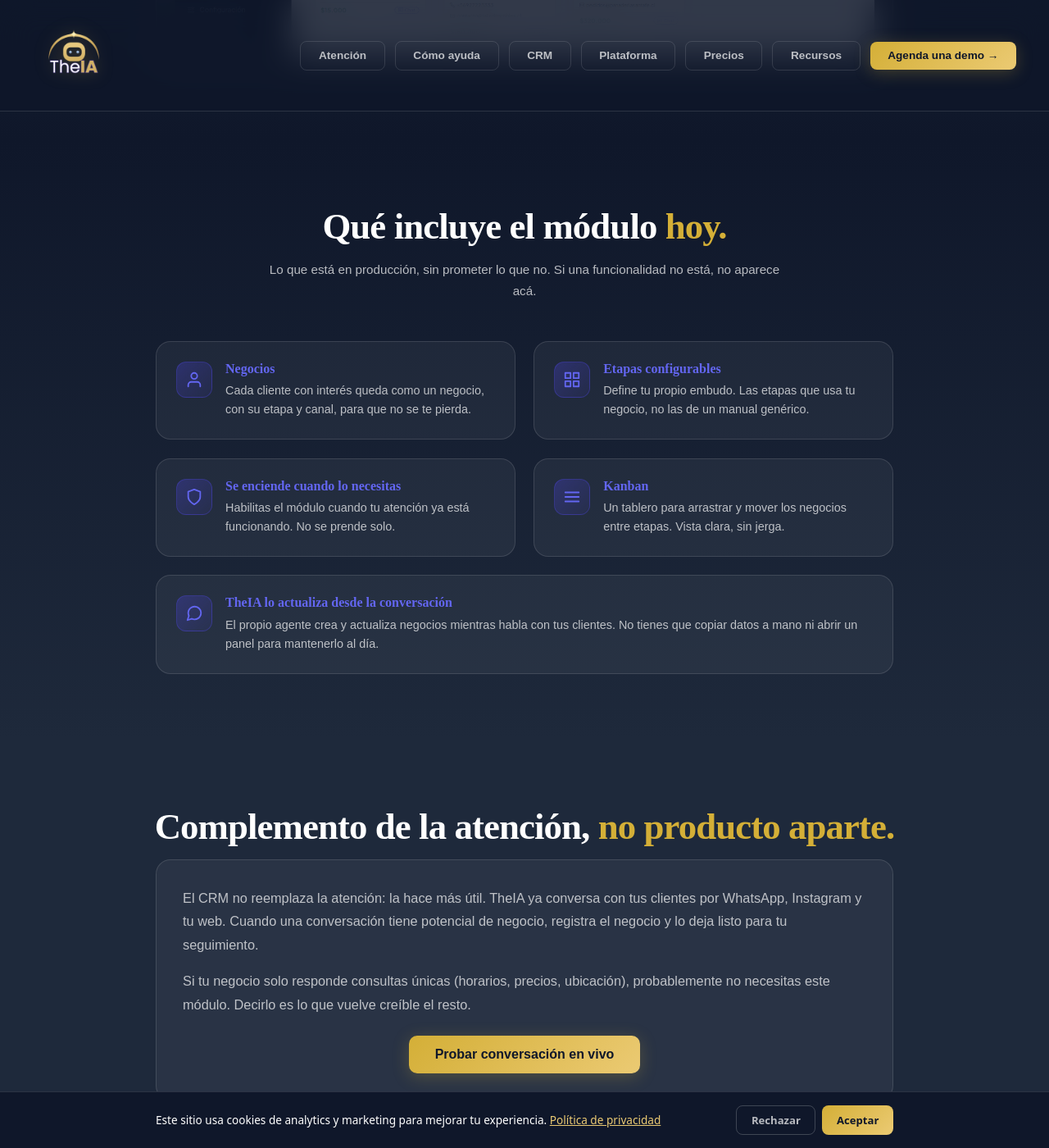
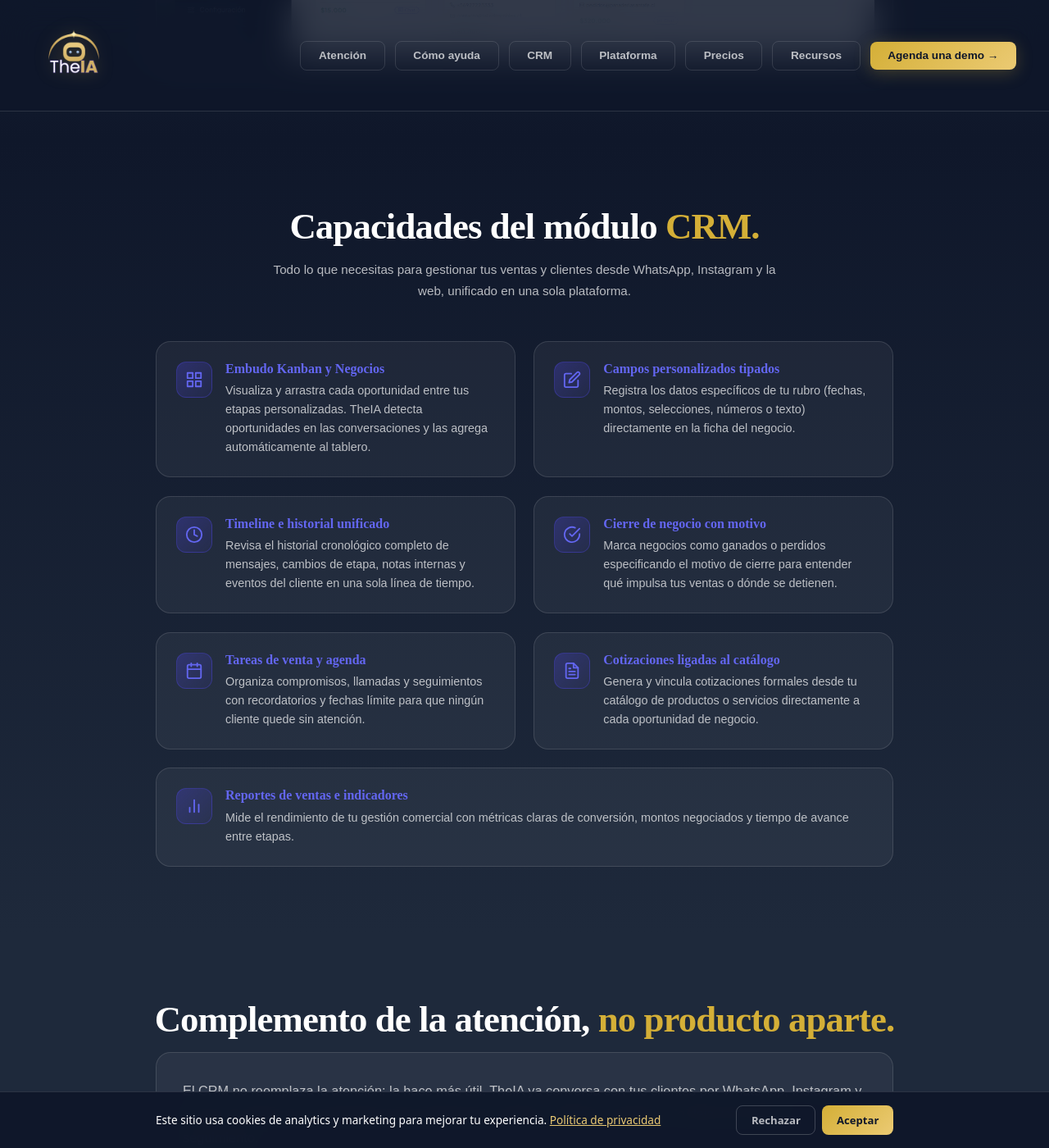
Before and after one commit to rodmera/theia-landing, a Jekyll site: the page crm.html, which Jekyll copies as it is, in a window 1280 px wide and 1400 px high, scrolled down 1667 px. Shown: the whole window at 82% size. Built offline with Jekyll 4.4.1, drawn with Linux system fonts in a browser that asks for light colours; a script that is not in the unit is left out; some of the changed text lies outside the part shown.

Commit message:
feat(crm): evoluciona crm.html a pagina completa de modulo CRM (HU-WEB-019)

```diff
--- a/crm.html
+++ b/crm.html
@@ -483,35 +483,6 @@
       grid-column: 1 / -1;
     }
 
-    /* Qué viene después */
-    .next {
-      padding: 4rem 0 5rem;
-      background: var(--bg);
-    }
-
-    .next-card {
-      max-width: 760px;
-      margin: 0 auto;
-      background: var(--glass);
-      border: 1px solid var(--glass-border);
-      border-radius: 18px;
-      padding: 1.7rem;
-    }
-
-    .next-card h2 {
-      font-family: 'Merriweather', serif;
-      font-weight: 700;
-      font-size: 1.25rem;
-      margin-bottom: 0.85rem;
-      color: var(--text);
-    }
-
-    .next-card p {
-      color: var(--text-sub);
-      font-size: 0.95rem;
-      line-height: 1.7;
-    }
-
     /* CTA Final */
     .cta-final {
       padding: 5rem 0;
@@ -775,22 +746,10 @@
 
   <section class="features">
     <div class="container">
-      <h2 class="section-title reveal">Qué incluye el módulo <span class="gold">hoy.</span></h2>
-      <p class="section-sub reveal">Lo que está en producción, sin prometer lo que no. Si una funcionalidad no está, no aparece acá.</p>
+      <h2 class="section-title reveal">Capacidades del módulo <span class="gold">CRM.</span></h2>
+      <p class="section-sub reveal">Todo lo que necesitas para gestionar tus ventas y clientes desde WhatsApp, Instagram y la web, unificado en una sola plataforma.</p>
       <div class="features-grid">
-        <div class="feature-card reveal">
-          <div class="feature-icon">
-            <svg xmlns="http://www.w3.org/2000/svg" width="22" height="22" viewBox="0 0 24 24" fill="none" stroke="var(--indigo-light)" stroke-width="2" stroke-linecap="round" stroke-linejoin="round">
-              <path d="M20 21v-2a4 4 0 0 0-4-4H8a4 4 0 0 0-4 4v2" />
-              <circle cx="12" cy="7" r="4" />
-            </svg>
-          </div>
-          <div>
-            <div class="feature-name">Negocios</div>
-            <p class="feature-desc">Cada cliente con interés queda como un negocio, con su etapa y canal, para que no se te pierda.</p>
-          </div>
-        </div>
-        <div class="feature-card reveal">
+        <div class="feature-card reveal" data-hu-crm="HU-CRM-001">
           <div class="feature-icon">
             <svg xmlns="http://www.w3.org/2000/svg" width="22" height="22" viewBox="0 0 24 24" fill="none" stroke="var(--indigo-light)" stroke-width="2" stroke-linecap="round" stroke-linejoin="round">
               <rect x="3" y="3" width="7" height="7" />
@@ -800,43 +759,86 @@
             </svg>
           </div>
           <div>
-            <div class="feature-name">Etapas configurables</div>
-            <p class="feature-desc">Define tu propio embudo. Las etapas que usa tu negocio, no las de un manual genérico.</p>
+            <div class="feature-name">Embudo Kanban y Negocios</div>
+            <p class="feature-desc">Visualiza y arrastra cada oportunidad entre tus etapas personalizadas. TheIA detecta oportunidades en las conversaciones y las agrega automáticamente al tablero.</p>
           </div>
         </div>
-        <div class="feature-card reveal">
+        <div class="feature-card reveal" data-hu-crm="HU-CRM-006">
           <div class="feature-icon">
             <svg xmlns="http://www.w3.org/2000/svg" width="22" height="22" viewBox="0 0 24 24" fill="none" stroke="var(--indigo-light)" stroke-width="2" stroke-linecap="round" stroke-linejoin="round">
-              <path d="M12 22s8-4 8-10V5l-8-3-8 3v7c0 6 8 10 8 10z" />
+              <path d="M11 4H4a2 2 0 0 0-2 2v14a2 2 0 0 0 2 2h14a2 2 0 0 0 2-2v-7" />
+              <path d="M18.5 2.5a2.121 2.121 0 0 1 3 3L12 15l-4 1 1-4 9.5-9.5z" />
             </svg>
           </div>
           <div>
-            <div class="feature-name">Se enciende cuando lo necesitas</div>
-            <p class="feature-desc">Habilitas el módulo cuando tu atención ya está funcionando. No se prende solo.</p>
+            <div class="feature-name">Campos personalizados tipados</div>
+            <p class="feature-desc">Registra los datos específicos de tu rubro (fechas, montos, selecciones, números o texto) directamente en la ficha del negocio.</p>
           </div>
         </div>
-        <div class="feature-card reveal">
+        <div class="feature-card reveal" data-hu-crm="HU-CRM-008">
           <div class="feature-icon">
             <svg xmlns="http://www.w3.org/2000/svg" width="22" height="22" viewBox="0 0 24 24" fill="none" stroke="var(--indigo-light)" stroke-width="2" stroke-linecap="round" stroke-linejoin="round">
-              <line x1="3" y1="6" x2="21" y2="6" />
-              <line x1="3" y1="12" x2="21" y2="12" />
-              <line x1="3" y1="18" x2="21" y2="18" />
+              <circle cx="12" cy="12" r="10" />
+              <polyline points="12 6 12 12 16 14" />
             </svg>
           </div>
           <div>
-            <div class="feature-name">Kanban</div>
-            <p class="feature-desc">Un tablero para arrastrar y mover los negocios entre etapas. Vista clara, sin jerga.</p>
+            <div class="feature-name">Timeline e historial unificado</div>
+            <p class="feature-desc">Revisa el historial cronológico completo de mensajes, cambios de etapa, notas internas y eventos del cliente en una sola línea de tiempo.</p>
           </div>
         </div>
-        <div class="feature-card reveal feature-card-wide">
+        <div class="feature-card reveal" data-hu-crm="HU-CRM-011">
           <div class="feature-icon">
             <svg xmlns="http://www.w3.org/2000/svg" width="22" height="22" viewBox="0 0 24 24" fill="none" stroke="var(--indigo-light)" stroke-width="2" stroke-linecap="round" stroke-linejoin="round">
-              <path d="M21 11.5a8.38 8.38 0 0 1-.9 3.8 8.5 8.5 0 0 1-7.6 4.7 8.38 8.38 0 0 1-3.8-.9L3 21l1.9-5.7a8.38 8.38 0 0 1-.9-3.8 8.5 8.5 0 0 1 4.7-7.6 8.38 8.38 0 0 1 3.8-.9h.5a8.48 8.48 0 0 1 8 8v.5z" />
+              <path d="M22 11.08V12a10 10 0 1 1-5.93-9.14" />
+              <polyline points="22 4 12 14.01 9 11.01" />
             </svg>
           </div>
           <div>
-            <div class="feature-name">TheIA lo actualiza desde la conversación</div>
-            <p class="feature-desc">El propio agente crea y actualiza negocios mientras habla con tus clientes. No tienes que copiar datos a mano ni abrir un panel para mantenerlo al día.</p>
+            <div class="feature-name">Cierre de negocio con motivo</div>
+            <p class="feature-desc">Marca negocios como ganados o perdidos especificando el motivo de cierre para entender qué impulsa tus ventas o dónde se detienen.</p>
+          </div>
+        </div>
+        <div class="feature-card reveal" data-hu-crm="HU-CRM-012">
+          <div class="feature-icon">
+            <svg xmlns="http://www.w3.org/2000/svg" width="22" height="22" viewBox="0 0 24 24" fill="none" stroke="var(--indigo-light)" stroke-width="2" stroke-linecap="round" stroke-linejoin="round">
+              <rect x="3" y="4" width="18" height="18" rx="2" ry="2" />
+              <line x1="16" y1="2" x2="16" y2="6" />
+              <line x1="8" y1="2" x2="8" y2="6" />
+              <line x1="3" y1="10" x2="21" y2="10" />
+            </svg>
+          </div>
+          <div>
+            <div class="feature-name">Tareas de venta y agenda</div>
+            <p class="feature-desc">Organiza compromisos, llamadas y seguimientos con recordatorios y fechas límite para que ningún cliente quede sin atención.</p>
+          </div>
+        </div>
+        <div class="feature-card reveal" data-hu-crm="HU-CRM-027">
+          <div class="feature-icon">
+            <svg xmlns="http://www.w3.org/2000/svg" width="22" height="22" viewBox="0 0 24 24" fill="none" stroke="var(--indigo-light)" stroke-width="2" stroke-linecap="round" stroke-linejoin="round">
+              <path d="M14 2H6a2 2 0 0 0-2 2v16a2 2 0 0 0 2 2h12a2 2 0 0 0 2-2V8z" />
+              <polyline points="14 2 14 8 20 8" />
+              <line x1="16" y1="13" x2="8" y2="13" />
+              <line x1="16" y1="17" x2="8" y2="17" />
+              <polyline points="10 9 9 9 8 9" />
+            </svg>
+          </div>
+          <div>
+            <div class="feature-name">Cotizaciones ligadas al catálogo</div>
+            <p class="feature-desc">Genera y vincula cotizaciones formales desde tu catálogo de productos o servicios directamente a cada oportunidad de negocio.</p>
+          </div>
+        </div>
+        <div class="feature-card reveal feature-card-wide" data-hu-crm="HU-CRM-029">
+          <div class="feature-icon">
+            <svg xmlns="http://www.w3.org/2000/svg" width="22" height="22" viewBox="0 0 24 24" fill="none" stroke="var(--indigo-light)" stroke-width="2" stroke-linecap="round" stroke-linejoin="round">
+              <line x1="18" y1="20" x2="18" y2="10" />
+              <line x1="12" y1="20" x2="12" y2="4" />
+              <line x1="6" y1="20" x2="6" y2="14" />
+            </svg>
+          </div>
+          <div>
+            <div class="feature-name">Reportes de ventas e indicadores</div>
+            <p class="feature-desc">Mide el rendimiento de tu gestión comercial con métricas claras de conversión, montos negociados y tiempo de avance entre etapas.</p>
           </div>
         </div>
       </div>
@@ -856,14 +858,7 @@
     </div>
   </section>
 
-  <section class="next">
-    <div class="container">
-      <div class="next-card reveal">
-        <h2>Esto es lo que hay hoy</h2>
-        <p>Esta página describe lo que el módulo ya hace en producción. Si necesitas algo más, agenda una demo y revisamos tu caso — no prometemos en esta landing capacidades que aún no están activas.</p>
-      </div>
-    </div>
-  </section>
+
 
   <section class="cta-final">
     <div class="container">
```
Also changed, not shown: tests/test_crm_feature_attribution.py (added, +23 -0 lines), tests/test_crm_page_content.py (+66 -191 lines).
